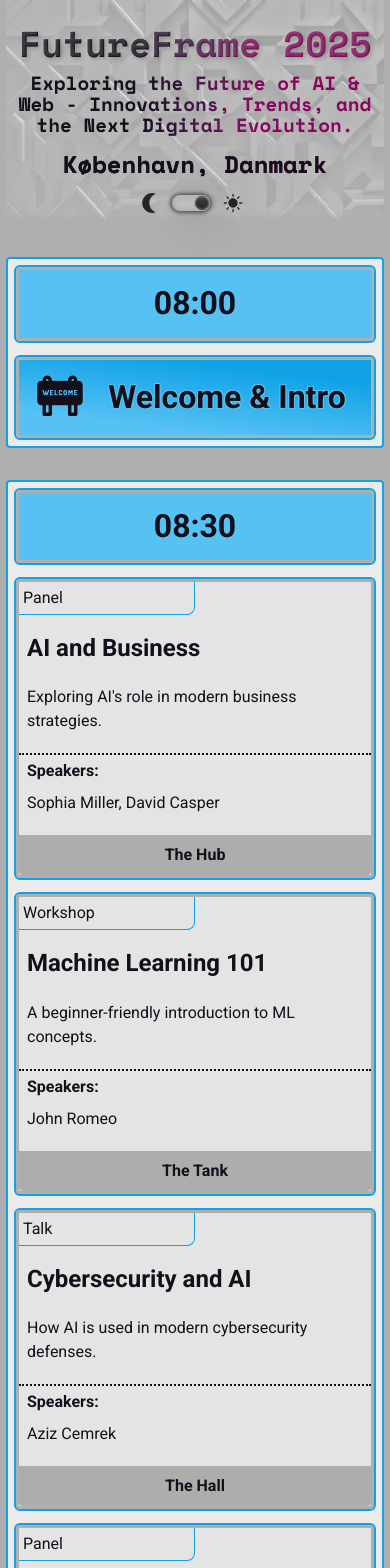
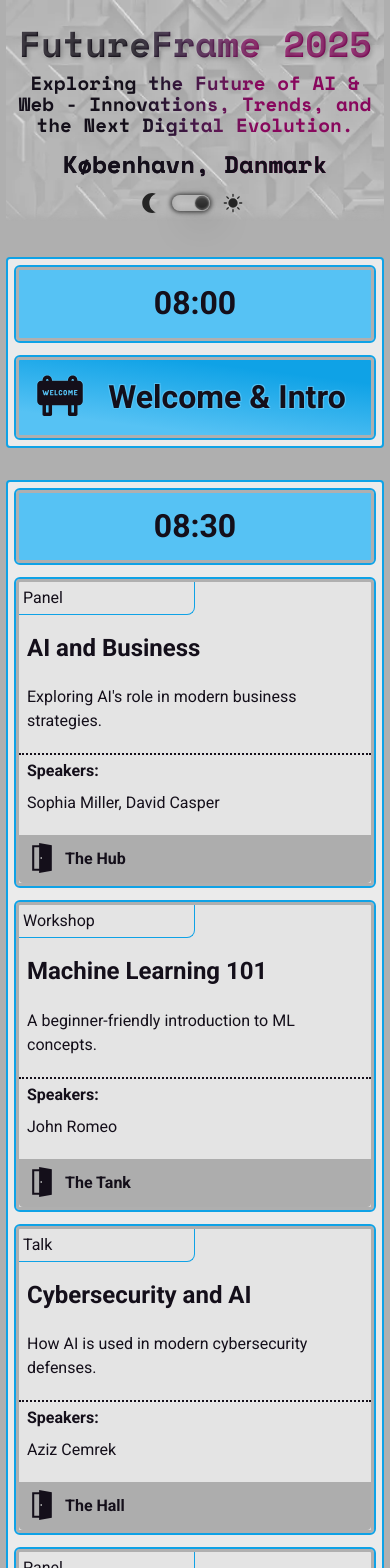
Before and after one commit to MatthiasKaesch/event-table, a React (Vite) app: page / in a window 390 px wide. Shown: the top 1568 px of the page. Built offline with nearby package versions, Linux system fonts and the light colour scheme.

Commit message:
add door icon to mobile layout

```diff
--- a/src/components/Timeslot/Timeslot.jsx
+++ b/src/components/Timeslot/Timeslot.jsx
@@ -1,5 +1,6 @@
 import React from 'react'
 import './Timeslot.scss'
+import DoorIcon from '../../assets/icons/door.svg?react'
 import IconHandler from './IconHandler'
 
 const Timeslot = ({ time, events, rooms, isGlobal }) => {
@@ -44,7 +45,12 @@ const Timeslot = ({ time, events, rooms, isGlobal }) => {
               )}
 
               {!isGlobal && (
-                <p className="panel_roomInfo">{rooms[event.roomNumber].name}</p>
+                <div className="panel_roomInfo">
+                  <DoorIcon />
+                  <p className="panel_roomInfo__name">
+                    {rooms[event.roomNumber].name}
+                  </p>
+                </div>
               )}
             </section>
           )
--- a/src/components/Timeslot/Timeslot.scss
+++ b/src/components/Timeslot/Timeslot.scss
@@ -149,7 +149,7 @@
       }
 
       @media (max-width: bp.$tablet) {
-        /*   display: none; */
+        display: none;
       }
     }
   }
@@ -201,10 +201,11 @@
   }
 
   &_roomInfo {
+    display: flex;
+    gap: 0.5rem;
     padding: 0.5rem;
     background-color: var(--roomInfo-bg);
     color: var(--textColorLight);
-    text-align: center;
     font-weight: 700;
     border-bottom-right-radius: var(--borderRadius);
     border-bottom-left-radius: var(--borderRadius);
@@ -212,5 +213,13 @@
     @media (min-width: bp.$tablet) {
       display: none;
     }
+
+    .door_icon {
+      fill: var(--textColorLight);
+    }
+
+    &__name {
+      line-height: 2;
+    }
   }
 }
```
